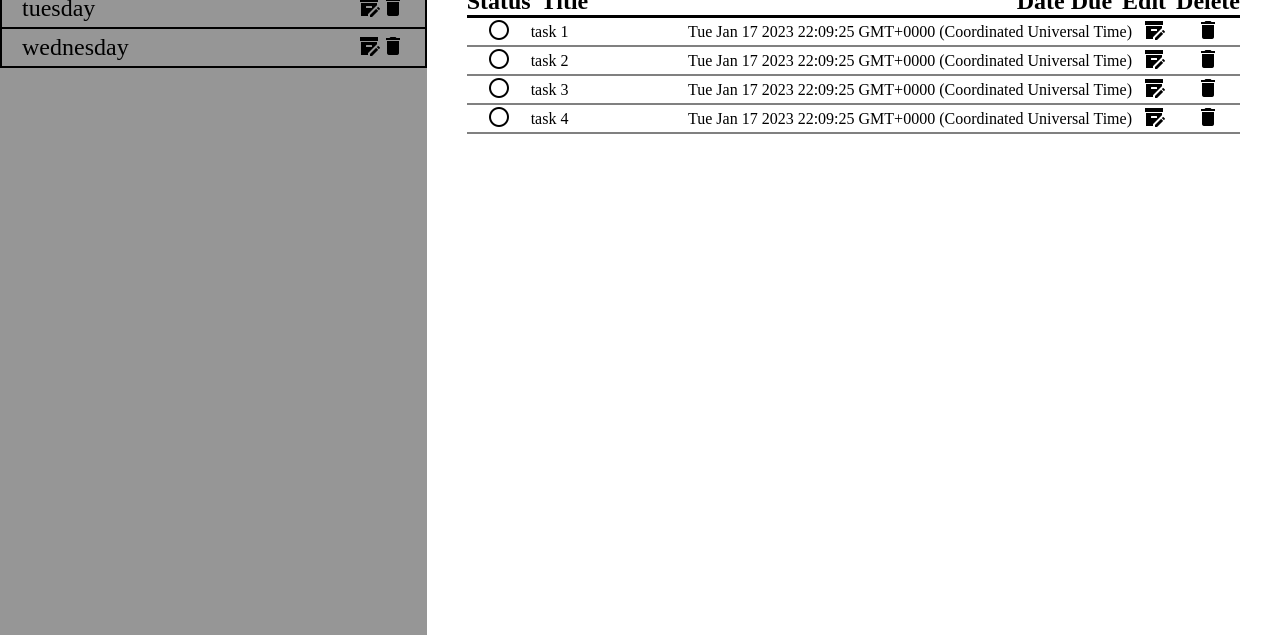
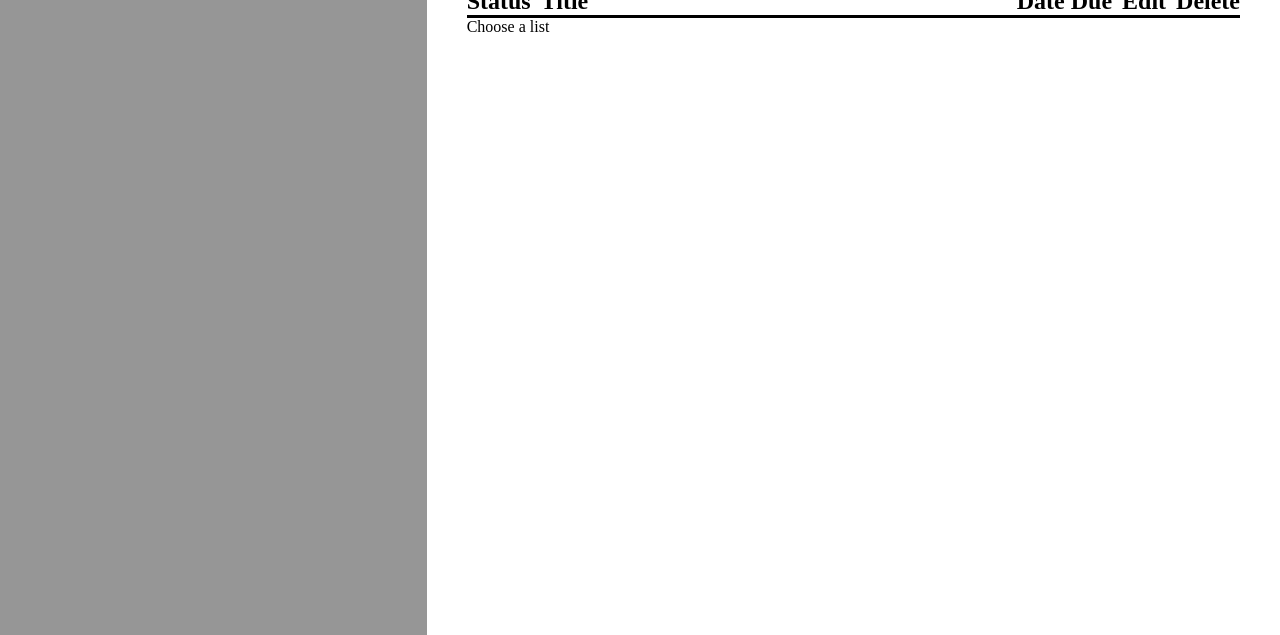
Before and after one commit to jortega2/todoList, a website built with webpack: page dist/index.html in a window 1280 px wide. Shown: the part 129-764 px from the top of the page. Built offline with nearby package versions, Linux system fonts and the light colour scheme; what pubsub-js would draw is missing.

Commit message:
cleaned code/made code more consistent

```diff
--- a/src/elementCreator.js
+++ b/src/elementCreator.js
@@ -26,18 +26,6 @@ function elementCreatorFactory() {
     });
   }
 
-  // function editButtonProjectListener(button, id) {
-  //   button.addEventListener('click', () => {
-  //     PubSub.publishSync('editProject', id);
-  //   });
-  // }
-
-  // function editButtonTasktListener(button, id) {
-  //   button.addEventListener('click', () => {
-  //     PubSub.publishSync('editTask', id);
-  //   });
-  // }
-
   function createEditButton() {
     const editButton = document.createElement('button');
     editButton.classList.add('imageButton');
@@ -64,8 +52,8 @@ function elementCreatorFactory() {
   }
 
   function createEditProjectForm() {
-    const form = document.createElement('form');
-    form.classList.add('form');
+    const formElement = document.createElement('form');
+    formElement.classList.add('form');
 
     const header = document.createElement('h3');
     header.textContent = 'Edit Project';
@@ -95,19 +83,19 @@ function elementCreatorFactory() {
     subButton.type = 'submit';
     subButton.id = 'submit';
 
-    form.appendChild(header);
-    form.appendChild(titleLabel);
-    form.appendChild(titleInput);
-    form.appendChild(descLabel);
-    form.appendChild(descInput);
-    form.appendChild(subButton);
+    formElement.appendChild(header);
+    formElement.appendChild(titleLabel);
+    formElement.appendChild(titleInput);
+    formElement.appendChild(descLabel);
+    formElement.appendChild(descInput);
+    formElement.appendChild(subButton);
 
-    return form;
+    return formElement;
   }
 
   function createEditTaskForm() {
-    const form = document.createElement('form');
-    form.classList.add('form');
+    const formElement = document.createElement('form');
+    formElement.classList.add('form');
 
     const header = document.createElement('h3');
     header.textContent = 'Edit Task';
@@ -166,18 +154,18 @@ function elementCreatorFactory() {
     subButton.type = 'submit';
     subButton.id = 'submit';
 
-    form.appendChild(header);
-    form.appendChild(titleLabel);
-    form.appendChild(titleInput);
-    form.appendChild(descLabel);
-    form.appendChild(descInput);
-    form.appendChild(priorityLabel);
-    form.appendChild(priorityInput);
-    form.appendChild(dueDateLabel);
-    form.appendChild(dueDateInput);
-    form.appendChild(subButton);
+    formElement.appendChild(header);
+    formElement.appendChild(titleLabel);
+    formElement.appendChild(titleInput);
+    formElement.appendChild(descLabel);
+    formElement.appendChild(descInput);
+    formElement.appendChild(priorityLabel);
+    formElement.appendChild(priorityInput);
+    formElement.appendChild(dueDateLabel);
+    formElement.appendChild(dueDateInput);
+    formElement.appendChild(subButton);
 
-    return form;
+    return formElement;
   }
 
   function createStatusButton() {
@@ -231,11 +219,11 @@ function elementCreatorFactory() {
     const delButton = createDelButton();
     delButtonProjectListener(delButton, id);
     const editButton = createEditButton();
-    const form = createEditProjectForm();
-    form.addEventListener('submit', editProject);
+    const formElement = createEditProjectForm();
+    formElement.addEventListener('submit', editProject);
 
     project.appendChild(editButton);
-    project.appendChild(form);
+    project.appendChild(formElement);
     project.appendChild(delButton);
     project.appendChild(descElement);
     project.onclick = () => {
--- a/src/elementLoader.js
+++ b/src/elementLoader.js
@@ -7,8 +7,6 @@ function elementLoaderFactory() {
   const bar = document.querySelector('.projectsBar');
   PubSub.subscribe('masterChanged', loadBar);
   PubSub.subscribe('selectedProjectChanged', loadContent);
-  loadBar();
-  loadContent();
 
   function clearBar() {
     bar.innerText = '';
--- a/src/index.js
+++ b/src/index.js
@@ -1,2 +1,5 @@
 import elementLoader from './elementLoader';
 import inputHandler from './inputHandler';
+
+elementLoader.loadBar();
+elementLoader.loadContent();
--- a/src/master.js
+++ b/src/master.js
@@ -71,16 +71,16 @@ function masterProject() {
   };
 }
 const master = masterProject();
-master.makeProject({ title: 'monday', desc: 'today is monday' });
-master.makeProject({ title: 'tuesday', desc: 'today is tuesday' });
-master.makeProject({ title: 'wednesday', desc: 'today is wednesday' });
-master.setSelectedProject(0);
-const project = master.getSelectedProject();
-project.addTask({
-  title: 'task 1', desc: 'task 1 description', dueDate: Date(), priority: 'normal',
-});
-project.addTask({ title: 'task 2', dueDate: Date(), priority: 'normal' });
-project.addTask({ title: 'task 3', dueDate: Date(), priority: 'normal' });
-project.addTask({ title: 'task 4', dueDate: Date(), priority: 'normal' });
+// master.makeProject({ title: 'monday', desc: 'today is monday' });
+// master.makeProject({ title: 'tuesday', desc: 'today is tuesday' });
+// master.makeProject({ title: 'wednesday', desc: 'today is wednesday' });
+// master.setSelectedProject(0);
+// const project = master.getSelectedProject();
+// project.addTask({
+//   title: 'task 1', desc: 'task 1 description', dueDate: Date(), priority: 'normal',
+// });
+// project.addTask({ title: 'task 2', dueDate: Date(), priority: 'normal' });
+// project.addTask({ title: 'task 3', dueDate: Date(), priority: 'normal' });
+// project.addTask({ title: 'task 4', dueDate: Date(), priority: 'normal' });
 
 export default master;
```
Also changed, not shown: dist/index.css, dist/index.html, dist/main.js.
